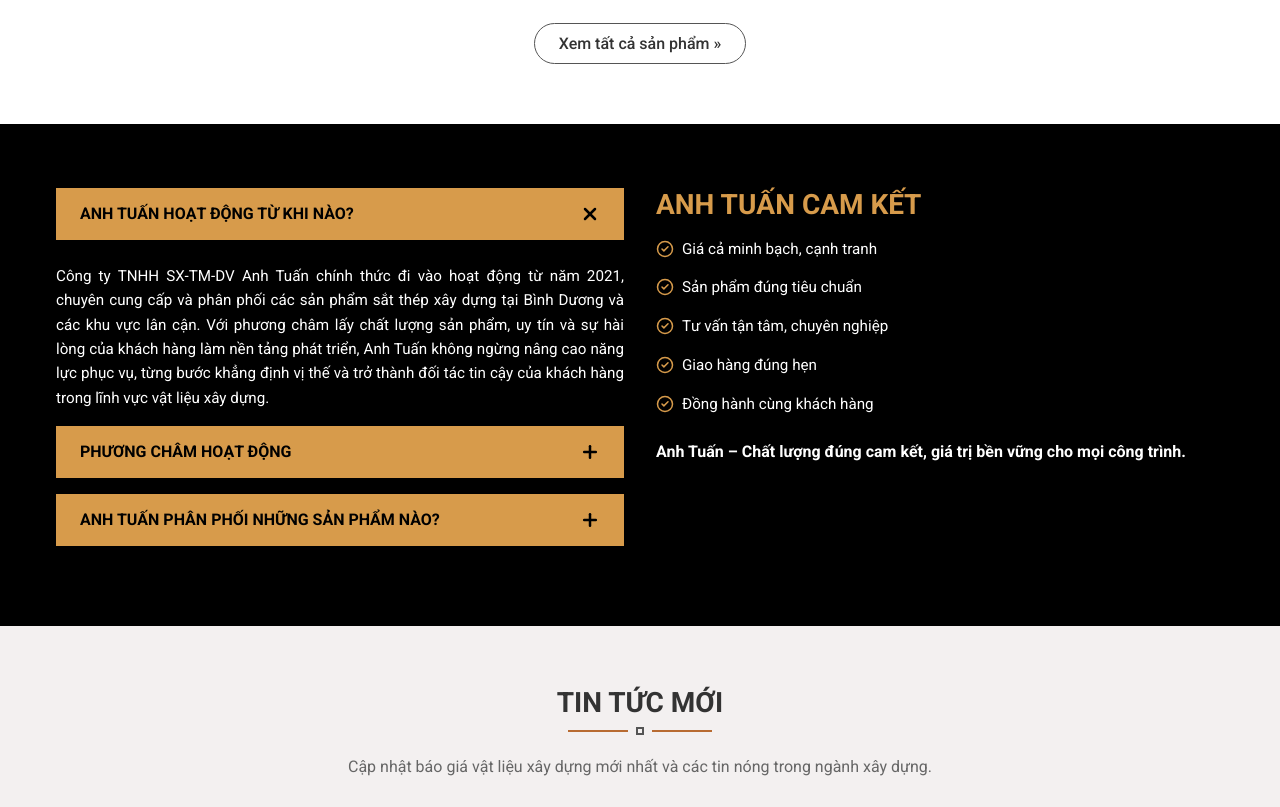
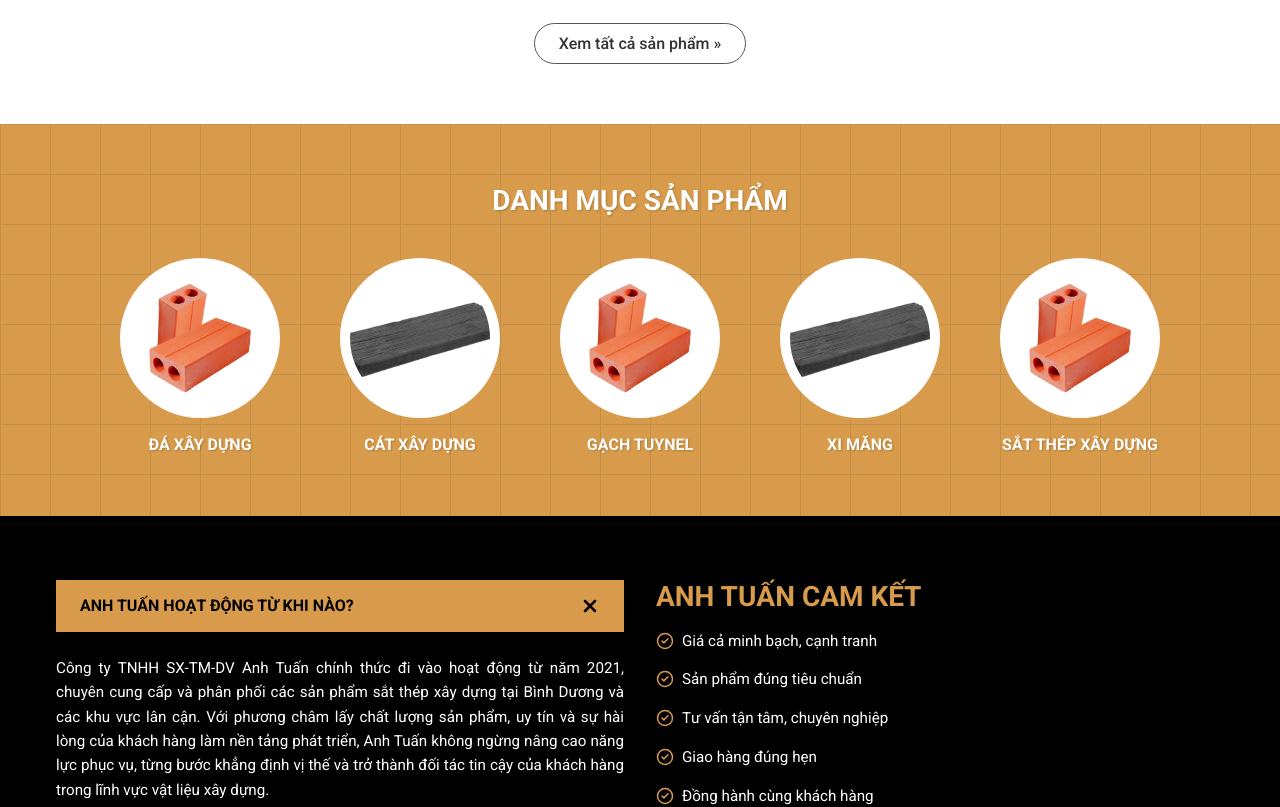
Before and after one commit to bladeonfire2402/VLXD, a Next.js app: page /trang-chu in a window 1280 px wide. Shown: the part 1380-2187 px from the top of the page. Built offline with nearby package versions, Linux system fonts and the light colour scheme.

Commit message:
add category show case

```diff
--- a/src/app/layout.tsx
+++ b/src/app/layout.tsx
@@ -15,6 +15,9 @@
 export const metadata: Metadata = {
   title: "VLXD - Anh Tuấn",
   description: "Hệ thống phân phối vật liệu xây dựng uy tín",
+  icons: {
+    icon: '/images/icon.png',
+  },
 };
 
 export default function RootLayout({
--- a/src/screens/Home/index.tsx
+++ b/src/screens/Home/index.tsx
@@ -3,6 +3,7 @@
 import { HomeWrapper } from './styles';
 import Carousel from '@/components/ui/Carousel';
 import FeaturedProducts from './section/FeaturedProducts';
+import CategoryShowCase from './section/CategoryShowCase';
 import FAQAndCommitments from './section/FAQAndCommitments';
 import NewsSection from './section/NewsSection';
 import TestimonialSection from './section/TestimonialSection';
@@ -14,6 +15,7 @@
     <HomeWrapper>
       <Carousel images={AssetManager.banners} autoPlay={true} interval={4000} hideButtonCtr={true} />
       <FeaturedProducts />
+      <CategoryShowCase />
       <FAQAndCommitments />
       <NewsSection />
       <TestimonialSection />
--- /dev/null
+++ b/src/screens/Home/section/CategoryShowCase/index.tsx
@@ -0,0 +1,57 @@
+"use client";
+
+import React from 'react';
+import { useRouter } from 'next/navigation';
+import { RouteManager } from '@/constants/route';
+import {
+  SectionWrapper,
+  Container,
+  Title,
+  CategoryList,
+  CategoryItem,
+  ImageWrapper,
+  ImageInner,
+  CategoryImage,
+  CategoryName
+} from './styles';
+
+const CATEGORIES = [
+  { name: 'ĐÁ XÂY DỰNG', image: '/images/product/gach_ngoi.png', slug: 'da-xay-dung' },
+  { name: 'CÁT XÂY DỰNG', image: '/images/product/gach_cui.png', slug: 'cat-xay-dung' },
+  { name: 'GẠCH TUYNEL', image: '/images/product/gach_ngoi.png', slug: 'gach-tuynel' },
+  { name: 'XI MĂNG', image: '/images/product/gach_cui.png', slug: 'xi-mang' },
+  { name: 'SẮT THÉP XÂY DỰNG', image: '/images/product/gach_ngoi.png', slug: 'sat-thep-xay-dung' }
+];
+
+const CategoryShowCase = () => {
+  const router = useRouter();
+
+  const handleCategoryClick = (slug: string) => {
+    router.push(RouteManager.productCategory(slug));
+  };
+
+  return (
+    <SectionWrapper>
+      <Container>
+        <Title>DANH MỤC SẢN PHẨM</Title>
+        <CategoryList>
+          {CATEGORIES.map((category) => (
+            <CategoryItem
+              key={category.slug}
+              onClick={() => handleCategoryClick(category.slug)}
+            >
+              <ImageWrapper className="img-wrapper">
+                <ImageInner>
+                  <CategoryImage src={category.image} alt={category.name} loading="lazy" />
+                </ImageInner>
+              </ImageWrapper>
+              <CategoryName>{category.name}</CategoryName>
+            </CategoryItem>
+          ))}
+        </CategoryList>
+      </Container>
+    </SectionWrapper>
+  );
+};
+
+export default CategoryShowCase;
--- /dev/null
+++ b/src/screens/Home/section/CategoryShowCase/styles.ts
@@ -0,0 +1,123 @@
+import styled from 'styled-components';
+
+export const SectionWrapper = styled.section`
+  padding: 60px 16px;
+  background-color: var(--color-primary-light);
+  position: relative;
+  overflow: hidden;
+
+  &::before {
+    content: '';
+    position: absolute;
+    top: 0;
+    left: 0;
+    right: 0;
+    bottom: 0;
+    opacity: 0.1;
+    background-image: linear-gradient(var(--color-text-heading) 1px, transparent 1px),
+      linear-gradient(90deg, var(--color-text-heading) 1px, transparent 1px);
+    background-size: 50px 50px;
+    pointer-events: none;
+    z-index: 0;
+  }
+`;
+
+export const Container = styled.div`
+  max-width: 1200px;
+  margin: 0 auto;
+  position: relative;
+  z-index: 1;
+`;
+
+export const Title = styled.h2`
+  text-align: center;
+  font-size: 28px;
+  font-weight: 700;
+  color: #ffffff;
+  margin-bottom: 40px;
+  text-transform: uppercase;
+  text-shadow: 1px 1px 2px rgba(0, 0, 0, 0.2);
+`;
+
+export const CategoryList = styled.div`
+  display: flex;
+  justify-content: center;
+  gap: 20px;
+  flex-wrap: wrap;
+
+  @media (min-width: 768px) {
+    gap: 40px;
+  }
+`;
+
+export const CategoryItem = styled.div`
+  display: flex;
+  flex-direction: column;
+  align-items: center;
+  cursor: pointer;
+  transition: transform 0.3s ease;
+  width: 140px;
+  text-align: center;
+
+  &:hover {
+    transform: translateY(-5px);
+
+    .img-wrapper {
+      border-color: #ffffff;
+      box-shadow: 0 0 15px rgba(255, 255, 255, 0.6);
+    }
+
+    h3 {
+      text-shadow: 0 0 8px rgba(255, 255, 255, 0.8);
+    }
+  }
+
+  @media (min-width: 768px) {
+    width: 180px;
+  }
+`;
+
+export const ImageWrapper = styled.div`
+  width: 120px;
+  height: 120px;
+  border-radius: 50%;
+  border: 2px dashed rgba(255, 255, 255, 0.7);
+  padding: 8px;
+  margin-bottom: 16px;
+  transition: all 0.3s ease;
+  background-color: var(--color-bg-card);
+
+  @media (min-width: 768px) {
+    width: 160px;
+    height: 160px;
+  }
+`;
+
+export const ImageInner = styled.div`
+  width: 100%;
+  height: 100%;
+  border-radius: 50%;
+  overflow: hidden;
+  position: relative;
+`;
+
+export const CategoryImage = styled.img`
+  width: 100%;
+  height: 100%;
+  object-fit: cover;
+`;
+
+export const CategoryName = styled.h3`
+  font-size: 14px;
+  font-weight: 700;
+  color: #ffffff;
+  text-transform: uppercase;
+  margin: 0;
+  line-height: 1.4;
+  transition: all 0.3s ease;
+  text-shadow: 1px 1px 2px rgba(0, 0, 0, 0.2);
+
+  @media (min-width: 768px) {
+    font-size: 16px;
+  }
+`;
```
Also changed, not shown: public/images/icon.png (renamed from src/app/icon.png).
